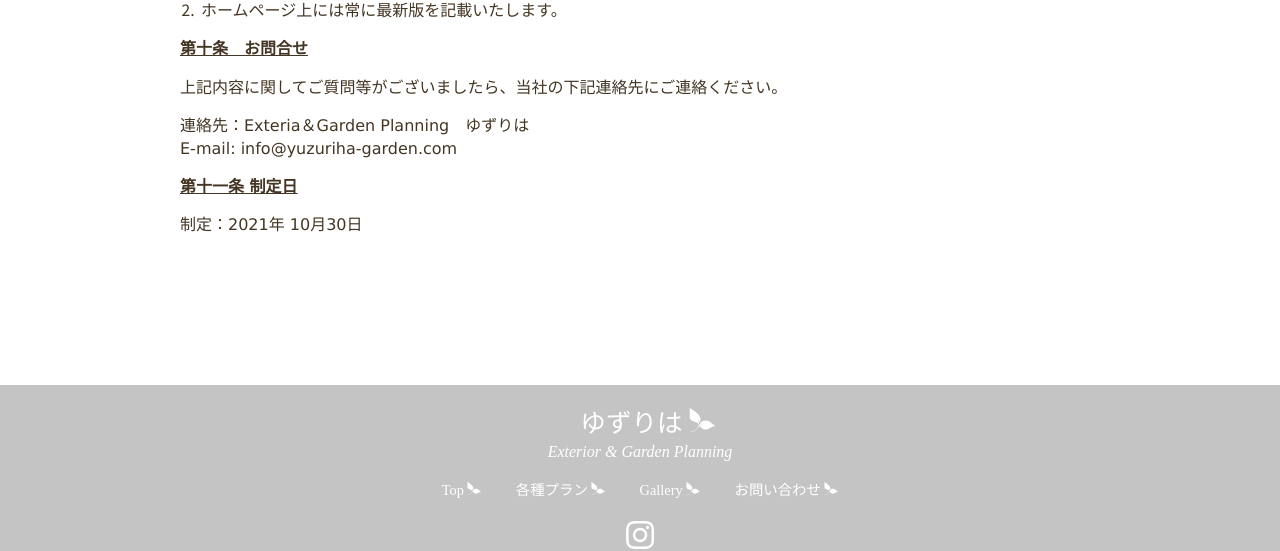
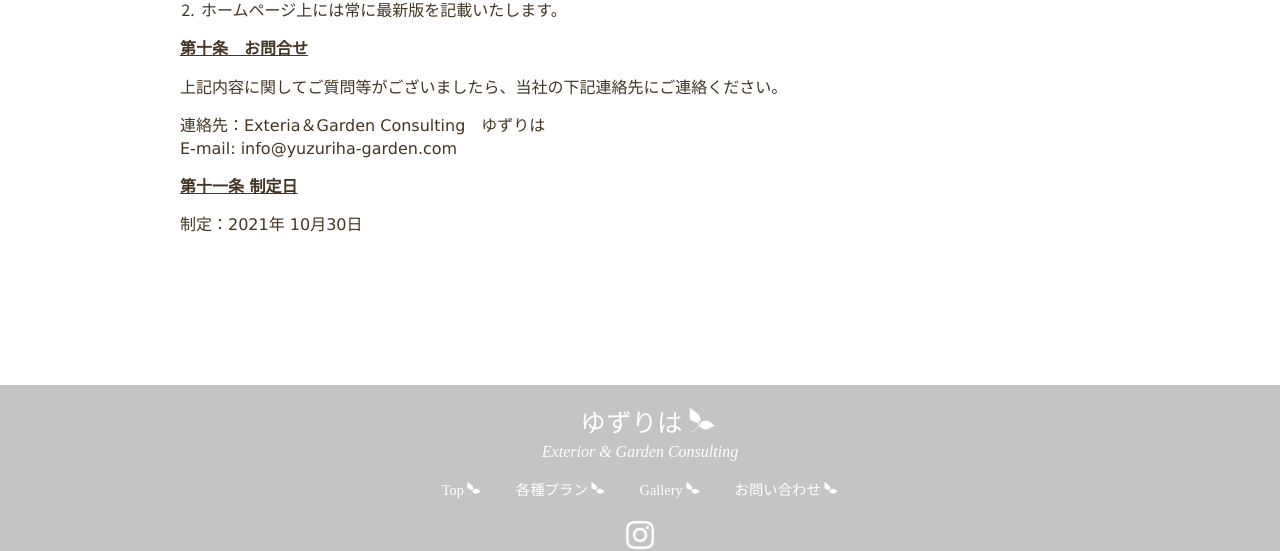
Before and after one commit to Yuppymam/yuzuriha, a Jekyll site: the page built from privacy-policy/index.html, in a window 1280 px wide and 900 px high, scrolled down 1826 px. Shown: the part 295-846 px from the top of the window. Built offline with Jekyll 4.4.1, drawn with Linux system fonts in a browser that asks for light colours; nearby versions of some CDN libraries; some of the changed text lies outside the part shown.

Commit message:
update logo

```diff
--- a/_includes/logo.html
+++ b/_includes/logo.html
@@ -2,5 +2,5 @@
   <h1 class="logo-name">ゆずりは
     <span class="logo-leaf"><img src="{{site.baseurl}}/assets/images/logo-leaf.png" alt="ロゴの葉"></span>
   </h1>
-  <h2 class="logo-subname">Exterior & Garden Planning</h2>
+  <h2 class="logo-subname">Exterior & Garden Consulting</h2>
 </a>
--- a/privacy-policy/index.html
+++ b/privacy-policy/index.html
@@ -85,7 +85,7 @@ description: プライバシーポリシーに同意の上、お問い合わせ
   <ul>
     <li>上記内容に関してご質問等がございましたら、当社の下記連絡先にご連絡ください。</li>
   </ul>
-  <p>連絡先：Exteria＆Garden Planning　ゆずりは<br>E-mail: info@yuzuriha-garden.com</p>
+  <p>連絡先：Exteria＆Garden Consulting　ゆずりは<br>E-mail: info@yuzuriha-garden.com</p>
   <p class="policy-title">第十一条  制定日</p>
   <ul>
     <li>制定：2021年 10月30日</li>
```
